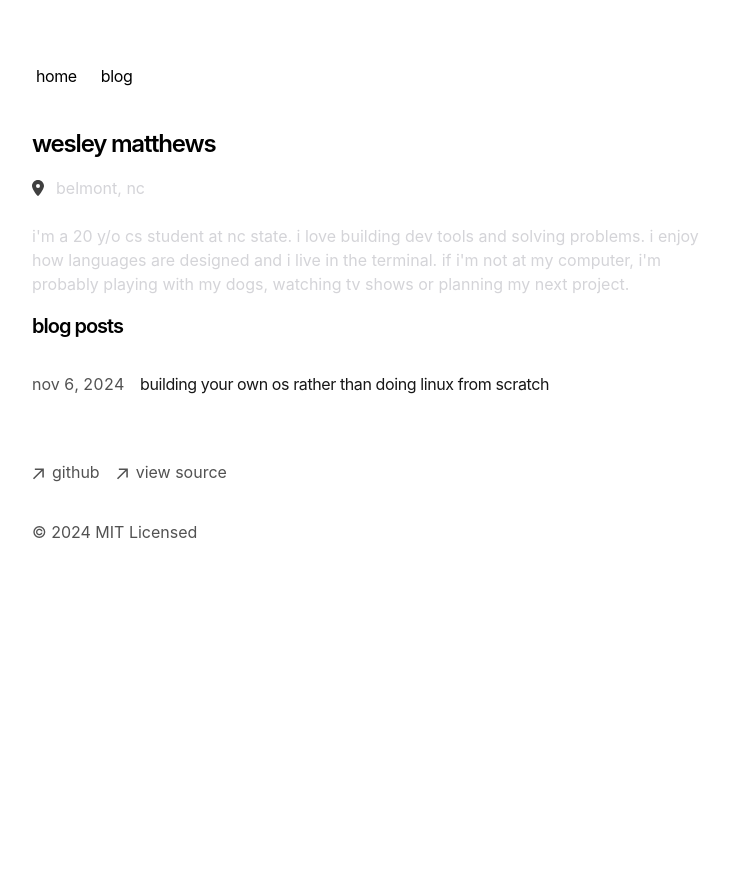
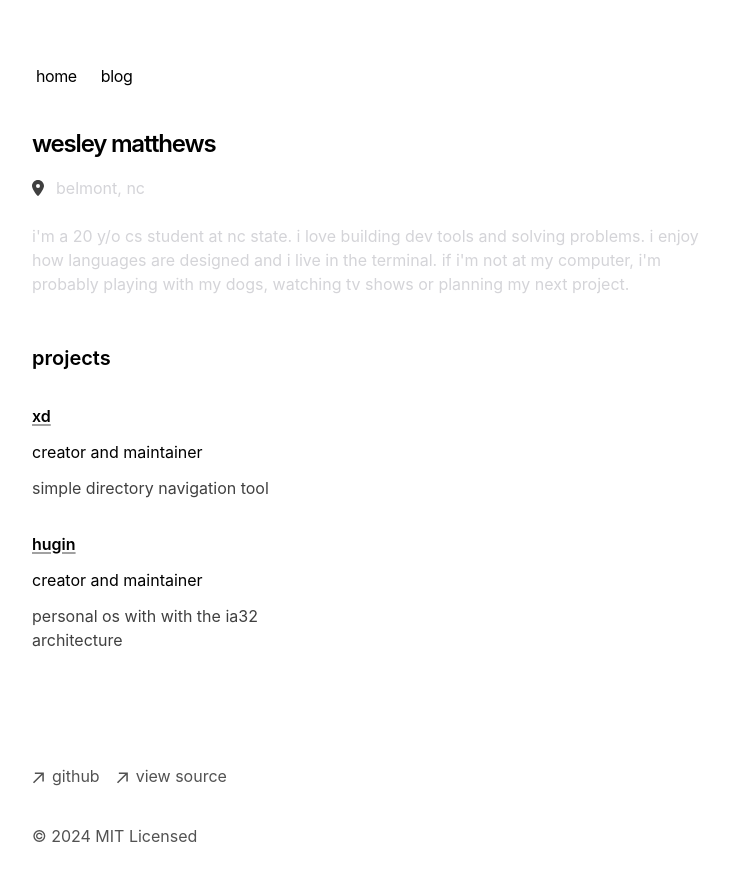
Before and after one commit to 2styx2/styx.dev, a Next.js app: page / in a window 1280 px wide. Shown: the top 880 px of the page, without its empty margins (272-1001 px from the left). Before the commit the page ends 800 px from the top, so only its background shows below. Built offline with nearby package versions, Linux system fonts and the light colour scheme; no server answers; the database is empty.

Commit message:
projects and view count added

```diff
--- a/app/api/incr/route.tsx
+++ b/app/api/incr/route.tsx
@@ -30,7 +30,6 @@ const hash = Array.from(new Uint8Array(buf))
     return new NextResponse(null, { status: 202 });
   }
 }
-console.log('test 1');
 await redis.incr(['pageviews', 'posts', slug].join(":"));
 return new NextResponse(null, { status: 202 });
 }
--- a/app/blog/[slug]/page.tsx
+++ b/app/blog/[slug]/page.tsx
@@ -97,11 +97,11 @@ export default async function Blog({ params }) {
       <h1 className=" text-wrap font-semibold text-2xl  max-w-[px]">
         {post.metadata.title}
       </h1>
-      <p className="text-sm text-neutral-600 dark:text-neutral-400">{views} views</p>
       <div className="flex justify-between items-center mt-2 mb-8 text-sm">
         <p className="text-sm text-neutral-600 dark:text-neutral-400">
           {formatDate(post.metadata.publishedAt)}
         </p>
+        <p className="text-sm text-neutral-600 dark:text-neutral-400">{views} views</p>
       </div>
       <article className="prose">
         <CustomMDX source={post.content} />
--- a/app/blog/page.tsx
+++ b/app/blog/page.tsx
@@ -1,17 +1,25 @@
 import { BlogPosts } from 'app/components/posts'
 import { formatDate, getBlogPosts } from 'app/blog/utils'
+import { Redis } from '@upstash/redis';
+
+const redis = Redis.fromEnv();
 
 export const metadata = {
   title: 'Blog',
   description: 'Read my blog.',
 }
-export default function Page() {
+export default async function Page() {
   let allPosts = getBlogPosts();
+  const views = (
+    await redis.mget<number[]>(
+      ...allPosts.map((post) => ['pageviews', 'posts', post.slug].join(":"))
+    )
+  )
   return (
 
     <section>
       <h1 className="font-semibold text-2xl mb-8 tracking-tighter">blog</h1>
-      <BlogPosts />
+      <BlogPosts views={views} />
     </section>
   )
 }
--- a/app/components/posts.tsx
+++ b/app/components/posts.tsx
@@ -1,8 +1,9 @@
 import Link from 'next/link'
 import { formatDate, getBlogPosts } from 'app/blog/utils'
+import { Suspense } from "react";
 
 
-export function BlogPosts() {
+export function BlogPosts({views}: {views: any}) {
   let allBlogs = getBlogPosts()
 
   return (
@@ -22,14 +23,18 @@ export function BlogPosts() {
             className="flex flex-col space-y-1 mb-4"
             href={`/blog/${post.slug}`}
           >
-            <div className="w-full flex flex-col md:flex-row space-x-0 md:space-x-2">
-              <p className="text-neutral-600 dark:text-neutral-400 w-[100px] tabular-nums">
-                {formatDate(post.metadata.publishedAt, false).toLowerCase()}
-              </p>
-              <p className="text-neutral-900 dark:text-neutral-100 tracking-tight">
+            <div className="flex w-full flex-col space-y-3">
+              <p className="text-lg font-medium group-hover:underline group-hover:decoration-neutral-400 group-hover:underline-offset-4 group-hover:dark:decoration-neutral-600">
                 {post.metadata.title.toLowerCase()}
               </p>
-            </div>
+              <p className="text-sm text-neutral-600 dark:text-neutral-400">
+                {formatDate(post.metadata.publishedAt, false).toLowerCase()}
+                  <Suspense>
+                  {" • "}
+                  <span className="text-sm text-neutral-600 dark:text-neutral-400 content-end">{views} views</span>
+                </Suspense>
+              </p>
+              </div>
           </Link>
         ))}
     </div>
--- a/app/layout.tsx
+++ b/app/layout.tsx
@@ -14,8 +14,8 @@ config.autoAddCss = false
 export const metadata: Metadata = {
   metadataBase: new URL(baseUrl),
   title: {
-    default: 'portfolio',
-    template: '%s | Next.js Portfolio',
+    default: 'Wesley Matthews',
+    template: '%s | Portfolio',
   },
   description: 'This is my portfolio.',
   openGraph: {
@@ -55,7 +55,7 @@ export default function RootLayout({
         GeistMono.variable
       )}
     >
-      <body className="mx-4 mb-40 mt-8 flex max-w-2xl flex-col antialiased md:flex-row lg:mx-auto">
+      <body className="mx-4 mb-40 mt-8 flex max-w-2xl flex-col antialiased md:flex-row lg:mx-auto" suppressHydrationWarning={true}>
         <main className="text-left flex-auto min-w-0 mt-6 flex flex-col px-2 md:px-0">
           <Navbar />
           {children}
--- a/app/page.tsx
+++ b/app/page.tsx
@@ -1,7 +1,73 @@
 import { BlogPosts } from 'app/components/posts'
 import { FontAwesomeIcon } from '@fortawesome/react-fontawesome'
 import { faLocationDot } from '@fortawesome/free-solid-svg-icons'
-export default function Page() {
+import { Redis } from '@upstash/redis';
+import { formatDate, getBlogPosts } from 'app/blog/utils'
+
+const redis = Redis.fromEnv();
+
+function ProjectSection({
+  title,
+  items,
+}: {
+  title: string;
+  items: {
+    name: string;
+    link: string;
+    position: string;
+    description: string;
+  }[];
+}) {
+  return (
+    <section className="text-left">
+      <h3 className="mb-8 text-xl font-semibold">{title}</h3>
+
+      {items.map((item, index) => (
+        <div key={index} className="mb-8">
+          <a
+            href={item.link}
+            target="_blank"
+            className="font-semibold underline decoration-neutral-400 decoration-[0.1em] underline-offset-2 dark:decoration-neutral-600"
+          >
+            {item.name}
+          </a>
+
+          <p className="mt-3">{item.position}</p>
+          <p className="mt-3 text-neutral-700 dark:text-neutral-300">
+            {item.description}
+          </p>
+        </div>
+      ))}
+    </section>
+  );
+}
+
+
+export default async function Page() {
+  let allPosts = getBlogPosts();
+  const views = (
+    await redis.mget<number[]>(
+      ...allPosts.map((post) => ['pageviews', 'posts', post.slug].join(":"))
+    )
+  )
+
+  const projectItems = [
+    {
+      name: "xd",
+      link: "https://github.com/2styx2/xd",
+      position: "creator and maintainer",
+      description:
+        "simple directory navigation tool",
+    },
+    {
+      name: "hugin",
+      link: "https://github.com/2styx2/hugin",
+      position: "creator and maintainer",
+      description:
+        "personal os with with the ia32 architecture",
+    },
+  ]
+
   return (
     <section>
       <h1 className="mb-4 text-2xl font-semibold tracking-tighter">
@@ -20,11 +86,8 @@ export default function Page() {
         i'm probably playing with my dogs, watching tv shows or planning my next project.`}
       </p>
 
-      <h3 className="mb-2 text-xl font-semibold tracking-tighter">
-        blog posts
-      </h3>
-      <div className="my-8">
-        <BlogPosts />
+      <div className="my-12 grid grid-cols-1 gap-12 md:grid-cols-2">
+        <ProjectSection title="projects" items={projectItems} />
       </div>
     </section>
   )
```
